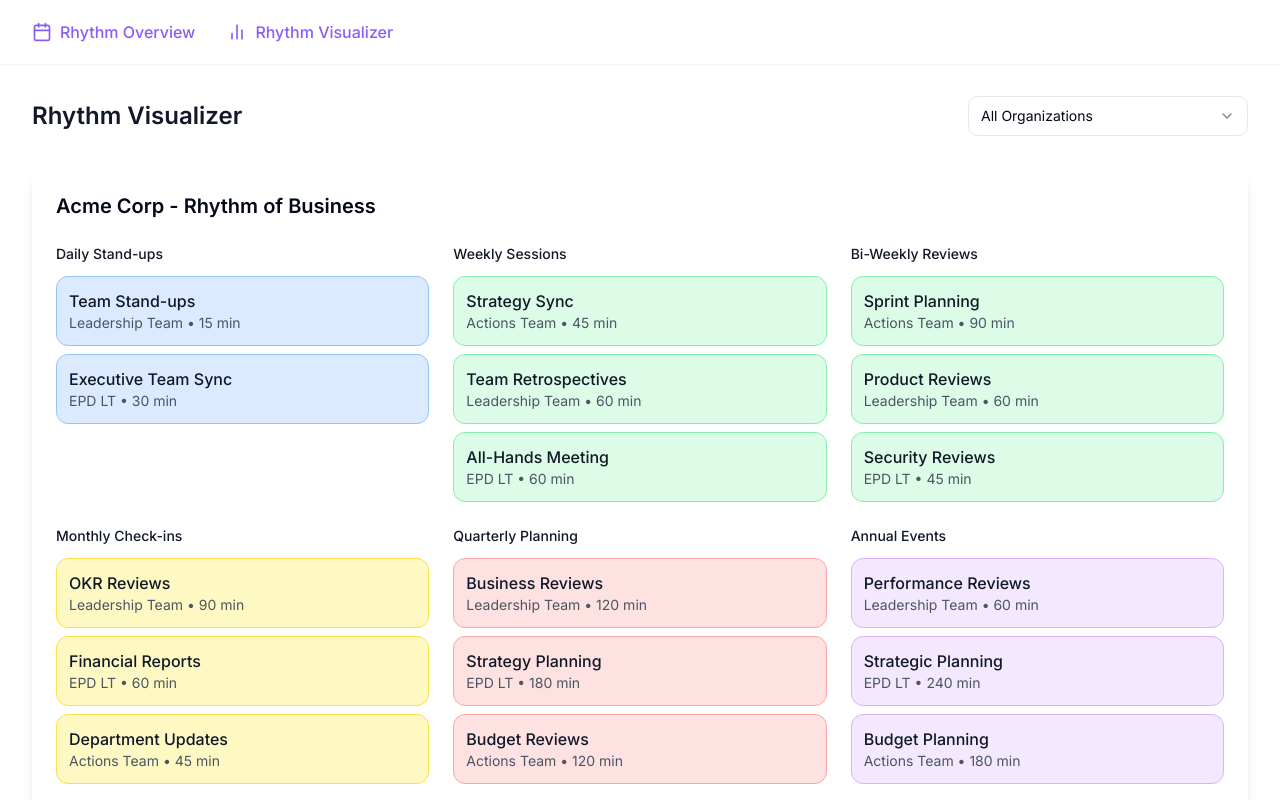
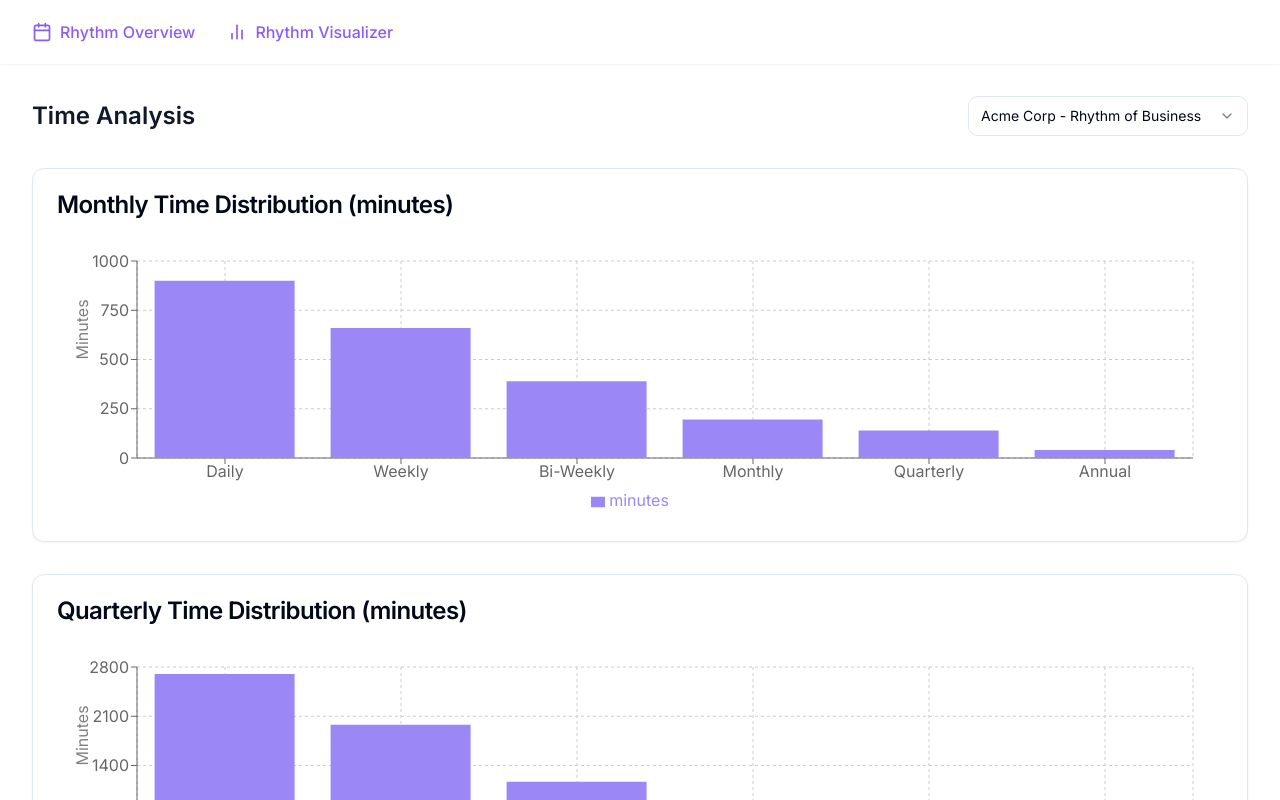
Before and after one commit to mattnigh/build-a-rhythm, a React (Vite) app: page /visualizer in a window 1280 px wide. Shown: the top 800 px of the page. Built offline with nearby package versions, Linux system fonts and the light colour scheme.

Commit message:
Add rhythm time graphs
Add graphs to the visualizer page showing time spent per month, quarter, and year for each rhythm, section, and all combined rhythms of an organization.

```diff
--- a/src/pages/Visualizer.tsx
+++ b/src/pages/Visualizer.tsx
@@ -8,6 +8,23 @@ import {
   SelectTrigger,
   SelectValue,
 } from "@/components/ui/select";
+import {
+  Card,
+  CardContent,
+  CardHeader,
+  CardTitle,
+} from "@/components/ui/card";
+import {
+  BarChart,
+  Bar,
+  XAxis,
+  YAxis,
+  CartesianGrid,
+  Tooltip,
+  Legend,
+  ResponsiveContainer,
+} from 'recharts';
+import { ChartContainer, ChartTooltip } from "@/components/ui/chart";
 
 const getRhythmData = (content: string) => {
   const lines = content.split('\n');
@@ -29,7 +46,7 @@ const getRhythmData = (content: string) => {
         currentSection.items.push({
           name: match[1].trim(),
           attendees: match[2].trim(),
-          duration: match[3].trim(),
+          duration: parseInt(match[3]),
           link: match[4]?.trim()
         });
       }
@@ -41,16 +58,91 @@ const getRhythmData = (content: string) => {
   return sections;
 };
 
+const calculateTimeMetrics = (rhythmData: any[]) => {
+  const monthlyTime = {
+    Daily: 0,
+    Weekly: 0,
+    'Bi-Weekly': 0,
+    Monthly: 0,
+    Quarterly: 0,
+    Annual: 0
+  };
+
+  const quarterlyTime = { ...monthlyTime };
+  const annualTime = { ...monthlyTime };
+
+  rhythmData.forEach(section => {
+    const rhythmType = section.title.split(' ')[0];
+    const totalMinutes = section.items.reduce((acc: number, item: any) => acc + item.duration, 0);
+
+    // Calculate time based on rhythm frequency
+    switch (rhythmType.toLowerCase()) {
+      case 'daily':
+        monthlyTime.Daily += totalMinutes * 20; // Assuming 20 working days
+        quarterlyTime.Daily += totalMinutes * 60;
+        annualTime.Daily += totalMinutes * 240;
+        break;
+      case 'weekly':
+        monthlyTime.Weekly += totalMinutes * 4;
+        quarterlyTime.Weekly += totalMinutes * 12;
+        annualTime.Weekly += totalMinutes * 48;
+        break;
+      case 'bi-weekly':
+        monthlyTime['Bi-Weekly'] += totalMinutes * 2;
+        quarterlyTime['Bi-Weekly'] += totalMinutes * 6;
+        annualTime['Bi-Weekly'] += totalMinutes * 24;
+        break;
+      case 'monthly':
+        monthlyTime.Monthly += totalMinutes;
+        quarterlyTime.Monthly += totalMinutes * 3;
+        annualTime.Monthly += totalMinutes * 12;
+        break;
+      case 'quarterly':
+        monthlyTime.Quarterly += totalMinutes / 3;
+        quarterlyTime.Quarterly += totalMinutes;
+        annualTime.Quarterly += totalMinutes * 4;
+        break;
+      case 'annual':
+        monthlyTime.Annual += totalMinutes / 12;
+        quarterlyTime.Annual += totalMinutes / 4;
+        annualTime.Annual += totalMinutes;
+        break;
+    }
+  });
+
+  return {
+    monthly: Object.entries(monthlyTime).map(([name, value]) => ({ name, minutes: Math.round(value) })),
+    quarterly: Object.entries(quarterlyTime).map(([name, value]) => ({ name, minutes: Math.round(value) })),
+    annual: Object.entries(annualTime).map(([name, value]) => ({ name, minutes: Math.round(value) }))
+  };
+};
+
+const TimeChart = ({ data, title }: { data: any[], title: string }) => (
+  <Card className="w-full">
+    <CardHeader>
+      <CardTitle>{title}</CardTitle>
+    </CardHeader>
+    <CardContent className="h-[300px]">
+      <ResponsiveContainer width="100%" height="100%">
+        <BarChart data={data} margin={{ top: 20, right: 30, left: 20, bottom: 5 }}>
+          <CartesianGrid strokeDasharray="3 3" />
+          <XAxis dataKey="name" />
+          <YAxis label={{ value: 'Minutes', angle: -90, position: 'insideLeft' }} />
+          <Tooltip />
+          <Legend />
+          <Bar dataKey="minutes" fill="#9b87f5" />
+        </BarChart>
+      </ResponsiveContainer>
+    </CardContent>
+  </Card>
+);
+
 const Visualizer = () => {
-  const [selectedOrgId, setSelectedOrgId] = useState<string>("all");
+  const [selectedOrgId, setSelectedOrgId] = useState<string>(organizations[0].id);
 
-  const getOrganizationsToDisplay = () => {
-    if (selectedOrgId === "all") {
-      return organizations;
-    }
-    const org = organizations.find(org => org.id === selectedOrgId);
-    return org ? [org] : [];
-  };
+  const selectedOrg = organizations.find(org => org.id === selectedOrgId);
+  const rhythmData = selectedOrg ? getRhythmData(selectedOrg.content) : [];
+  const timeMetrics = calculateTimeMetrics(rhythmData);
 
   const getHeaderInfo = (content: string) => {
     const lines = content.split('\n');
@@ -58,20 +150,10 @@ const Visualizer = () => {
     return headerLine ? headerLine.replace('# ', '') : "Rhythm Visualizer";
   };
 
-  const orgsToDisplay = getOrganizationsToDisplay();
-  const rhythmColors = {
-    daily: 'bg-blue-100 border-blue-300',
-    weekly: 'bg-green-100 border-green-300',
-    monthly: 'bg-yellow-100 border-yellow-300',
-    quarterly: 'bg-red-100 border-red-300',
-    annual: 'bg-purple-100 border-purple-300',
-    'bi-weekly': 'bg-indigo-100 border-indigo-300'
-  };
-
   return (
     <div className="container max-w-7xl mx-auto py-8 px-4 sm:px-6 lg:px-8">
       <div className="flex flex-col sm:flex-row justify-between items-start sm:items-center gap-4 mb-8">
-        <h1 className="text-2xl font-semibold text-gray-900">Rhythm Visualizer</h1>
+        <h1 className="text-2xl font-semibold text-gray-900">Time Analysis</h1>
         <Select
           value={selectedOrgId}
           onValueChange={(value) => setSelectedOrgId(value)}
@@ -80,7 +162,6 @@ const Visualizer = () => {
             <SelectValue placeholder="Select organization" />
           </SelectTrigger>
           <SelectContent>
-            <SelectItem value="all">All Organizations</SelectItem>
             {organizations.map((org) => (
               <SelectItem key={org.id} value={org.id}>
                 {getHeaderInfo(org.content)}
@@ -91,48 +172,9 @@ const Visualizer = () => {
       </div>
 
       <div className="grid grid-cols-1 gap-8">
-        {orgsToDisplay.map((org) => {
-          const rhythmData = getRhythmData(org.content);
-          return (
-            <div key={org.id} className="bg-white rounded-lg shadow-lg p-6">
-              <h2 className="text-xl font-semibold mb-6">{getHeaderInfo(org.content)}</h2>
-              <div className="grid grid-cols-1 md:grid-cols-2 lg:grid-cols-3 gap-6">
-                {rhythmData.map((section, sectionIndex) => {
-                  const frequency = section.title.toLowerCase();
-                  const colorClass = Object.entries(rhythmColors).find(([key]) =>
-                    frequency.includes(key)
-                  )?.[1] || 'bg-gray-100 border-gray-300';
-
-                  return (
-                    <div
-                      key={sectionIndex}
-                      className="relative"
-                    >
-                      <div className="mb-3 text-sm font-medium text-gray-900">
-                        {section.title}
-                      </div>
-                      <div className="space-y-2">
-                        {section.items.map((item, itemIndex) => (
-                          <div
-                            key={itemIndex}
-                            className={`p-3 rounded-lg border ${colorClass} transition-all hover:shadow-md`}
-                          >
-                            <div className="font-medium text-gray-900">
-                              {item.name}
-                            </div>
-                            <div className="text-sm text-gray-600">
-                              {item.attendees} • {item.duration}
-                            </div>
-                          </div>
-                        ))}
-                      </div>
-                    </div>
-                  );
-                })}
-              </div>
-            </div>
-          );
-        })}
+        <TimeChart data={timeMetrics.monthly} title="Monthly Time Distribution (minutes)" />
+        <TimeChart data={timeMetrics.quarterly} title="Quarterly Time Distribution (minutes)" />
+        <TimeChart data={timeMetrics.annual} title="Annual Time Distribution (minutes)" />
       </div>
     </div>
   );
```
